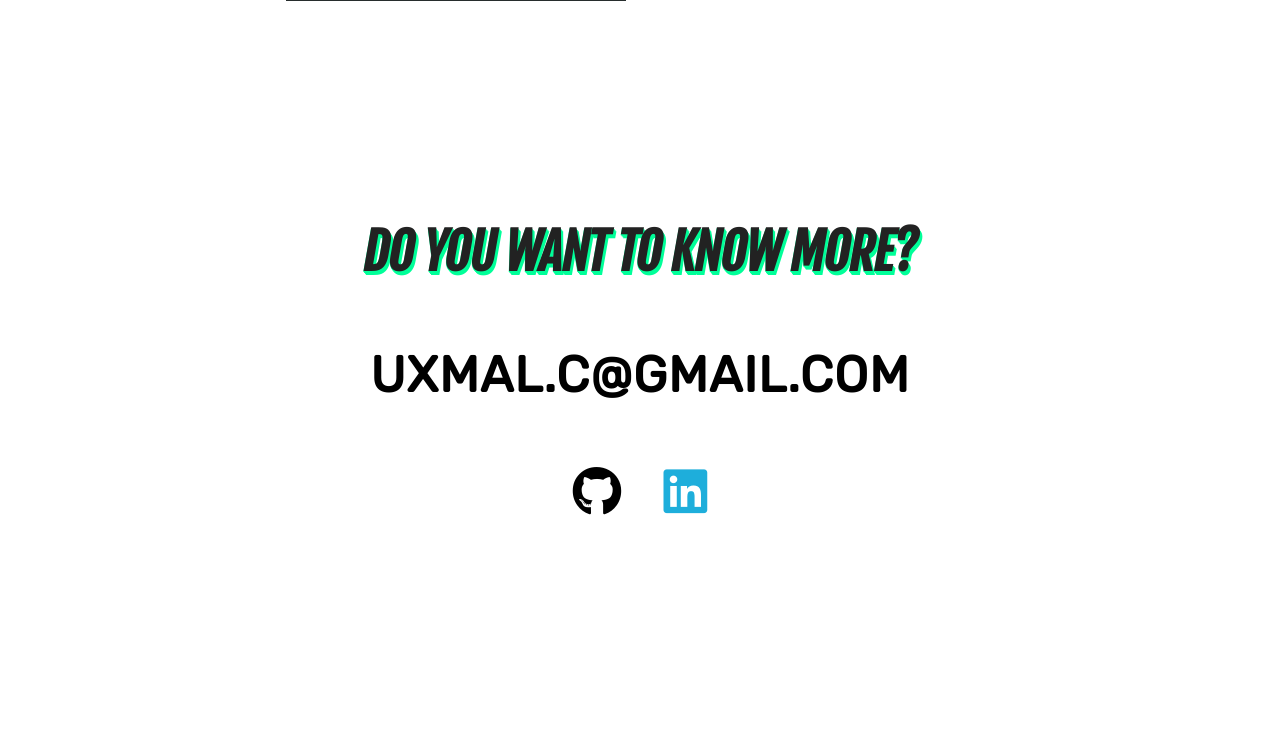
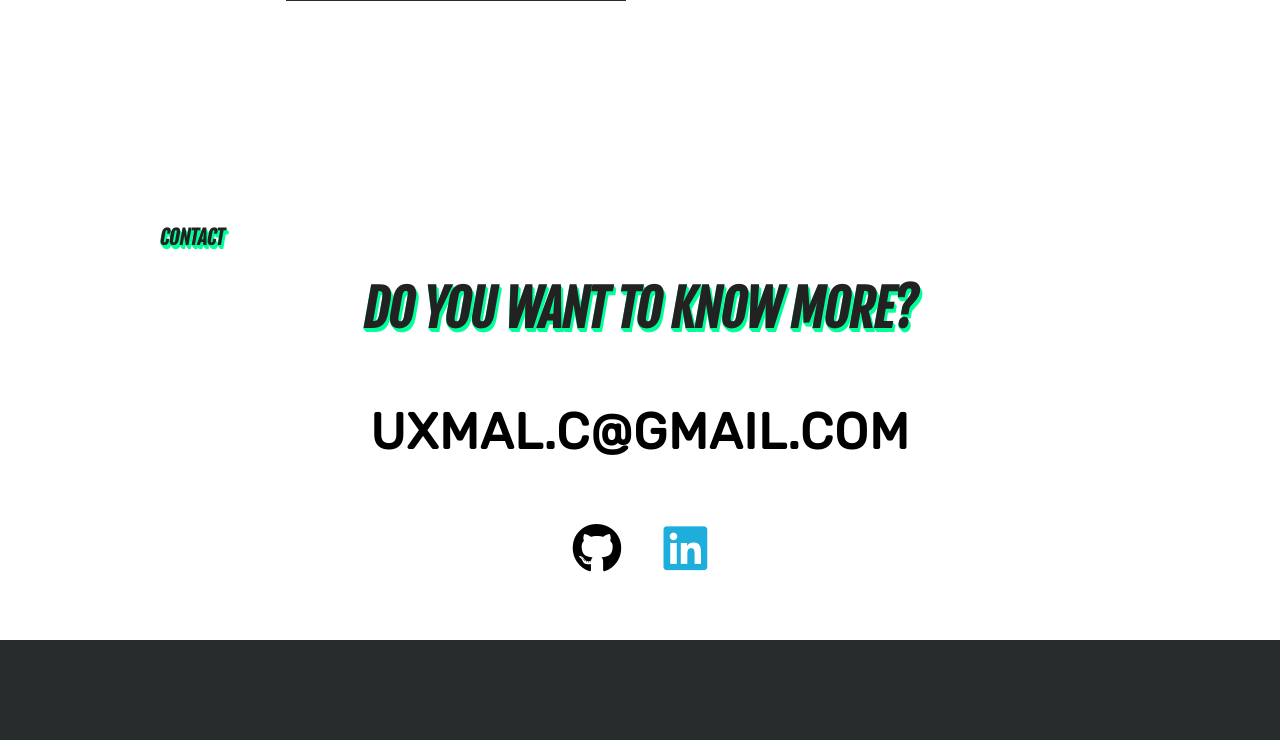
Before and after one commit to UxmalCuellar/v1, a Flask app: page / in a window 1280 px wide; the page is wider, and only the part inside the window is pictured. Shown: the part 2298-3038 px from the top of that part. Before the commit the page ends 2813 px from the top of that part, so only its background shows below. Run offline with Flask 2, Linux system fonts and the light colour scheme; some libraries are stand-ins or nearby versions.

Commit message:
how to 'say my name' click fade in and out feature added and footer created

```diff
--- a/static/main.css
+++ b/static/main.css
@@ -14,6 +14,26 @@ html, body {
 .title {
    height: 100%;
    position: relative;
+}
+
+#huh {
+   background: var(--dgrey);
+   padding: 10px;
+   text-align: center;
+   z-index: 1;
+   color: white;
+   top: 55%;
+   left: 45%;
+   margin: 0 auto;
+   position: absolute;
+   visibility: hidden;
+   font-family: 'Rubik', sans-serif;
+   font-size: 15px;
+   border-bottom: 2px dotted var(--dgrey);
+}
+
+.name-title:hover + #huh {
+   visibility: visible;
 }
 
 .name-title {
@@ -59,10 +79,7 @@ html, body {
    cursor: pointer;
 }
 
-.name-title span {
-   display: none;
-}
-
+/*
 .name-title:hover span {
    display: block;
    text-decoration: none;
@@ -70,9 +87,8 @@ html, body {
    overflow: hidden;
    font-family: 'Rubik', sans-serif;
    font-size: 15px;
-   text-shadow: 0px 1px 0px var(--main-green), 1px 2px 0px var(--main-green);
 }
-
+*/
 .name-title p {
    font-size: 20px;
    transform: skew(-10deg);
@@ -519,3 +535,12 @@ div:hover .bar3 {
 .footer-icons {
    padding: 0px 15px 0px 15px;
 }
+#footer {
+   background: var(--dgrey);
+   height: 100px;
+   width: 203%;
+   margin: 0 0 0 -55%;
+   padding: 0;
+   top: 0;
+   left: 0;
+}
--- a/templates/index.html
+++ b/templates/index.html
@@ -4,10 +4,10 @@
 <!-- Title page -->
 <div class="title">
    <div class="name-title" >
-      <span id="huh">ux-a-what?</span>
       <h1 id="myName"><b>UXMAL CUELLAR</b></h1>
       <p>COMPUTER SCIENTIST GRADUATE</p>
    </div>
+   <span id="huh">ux-a-what?</span>
    <div id="say-my-name">
       <h1>- HOW TO SAY -</h1>
       <p>Uxmal</p>
@@ -87,6 +87,7 @@
    </div>
 </div>
 <!-- Contact -->
+<p id="contact" class="sub-head">CONTACT</p>
 <div class="container" style="height: auto;">
    <div id="contact" class="contact">
       <div class="sub-head">
@@ -104,7 +105,10 @@
       </div>
    </div>
 </div>
-
+      <footer id="footer">
+	 <div class="content">
+	 <p>fire</p></div>
+      </footer>
 <script>
    /* Email is copied to clipbpard when clicked */
    document.querySelector("#btnCopy").addEventListener('click', function() {
```
